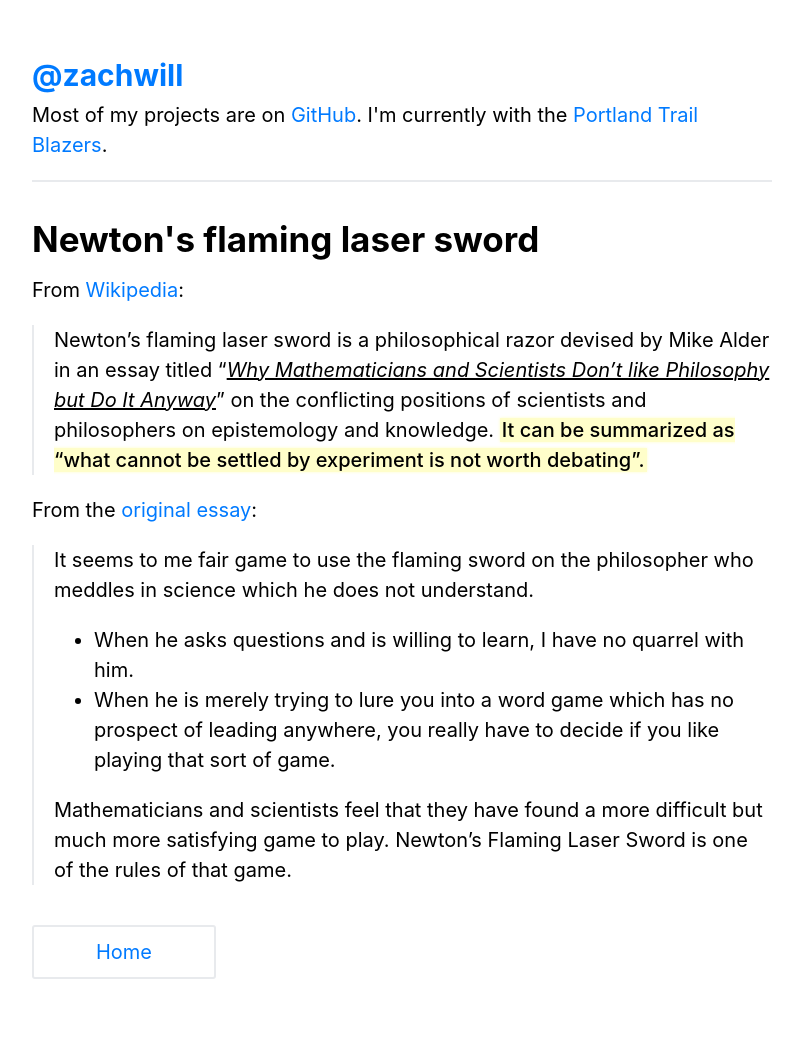
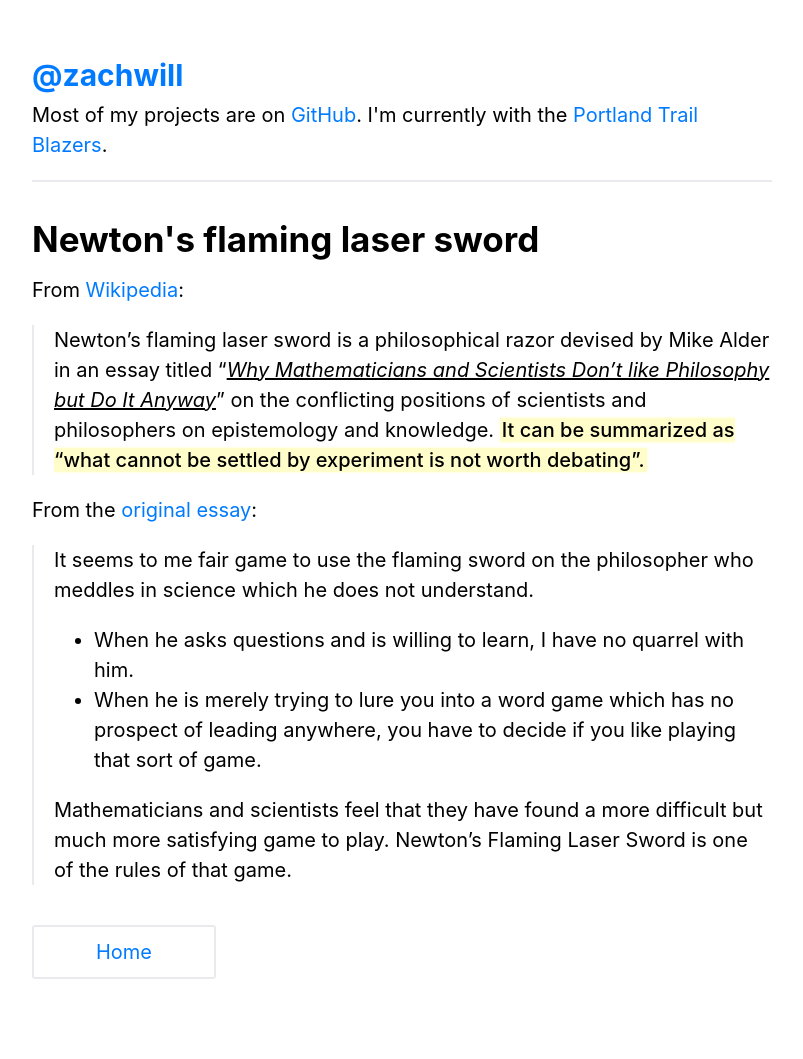
Before and after one commit to zachwill/blog, a Jekyll site: the page built from _posts/2020-07-16-newtons-flaming-laser-sword.md, in a window 1280 px wide. Shown: the whole page, without its empty margins (238-1041 px from the left). Built offline with Jekyll 4.4.1, drawn with Linux system fonts in a browser that asks for light colours.

Commit message:
Minor grammar touch-up

```diff
--- a/_posts/2020-07-16-newtons-flaming-laser-sword.md
+++ b/_posts/2020-07-16-newtons-flaming-laser-sword.md
@@ -19,7 +19,7 @@ From the [original essay](https://philosophynow.org/issues/46/Newtons_Flaming_La
 >
 > * When he asks questions and is willing to learn, I have no quarrel with him.
 > * When he is merely trying to lure you into a word game which has no
->   prospect of leading anywhere, you really have to decide if you like playing
+>   prospect of leading anywhere, you have to decide if you like playing
 >   that sort of game.
 >
 > Mathematicians and scientists feel that they have found a more difficult but
```
